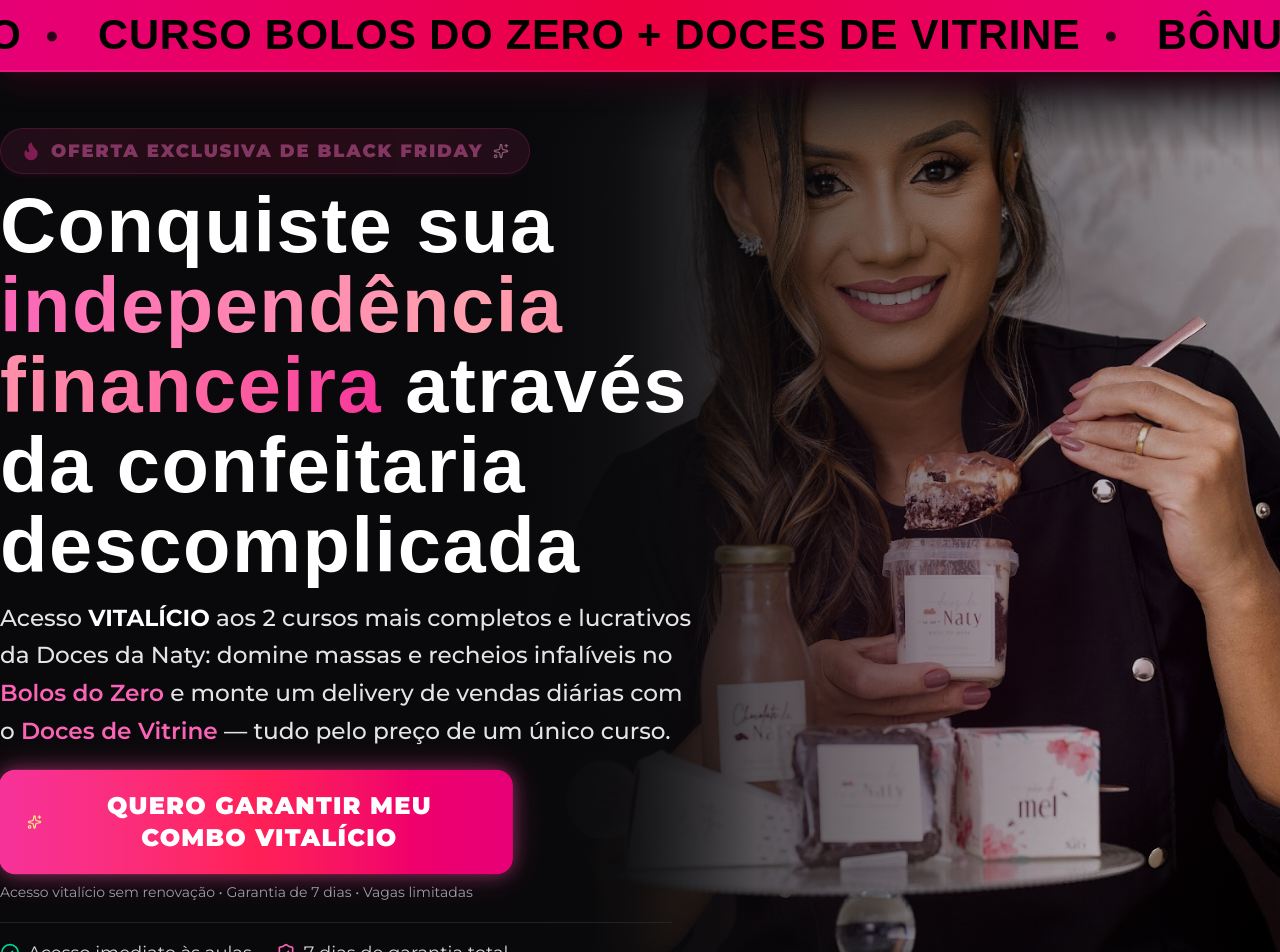
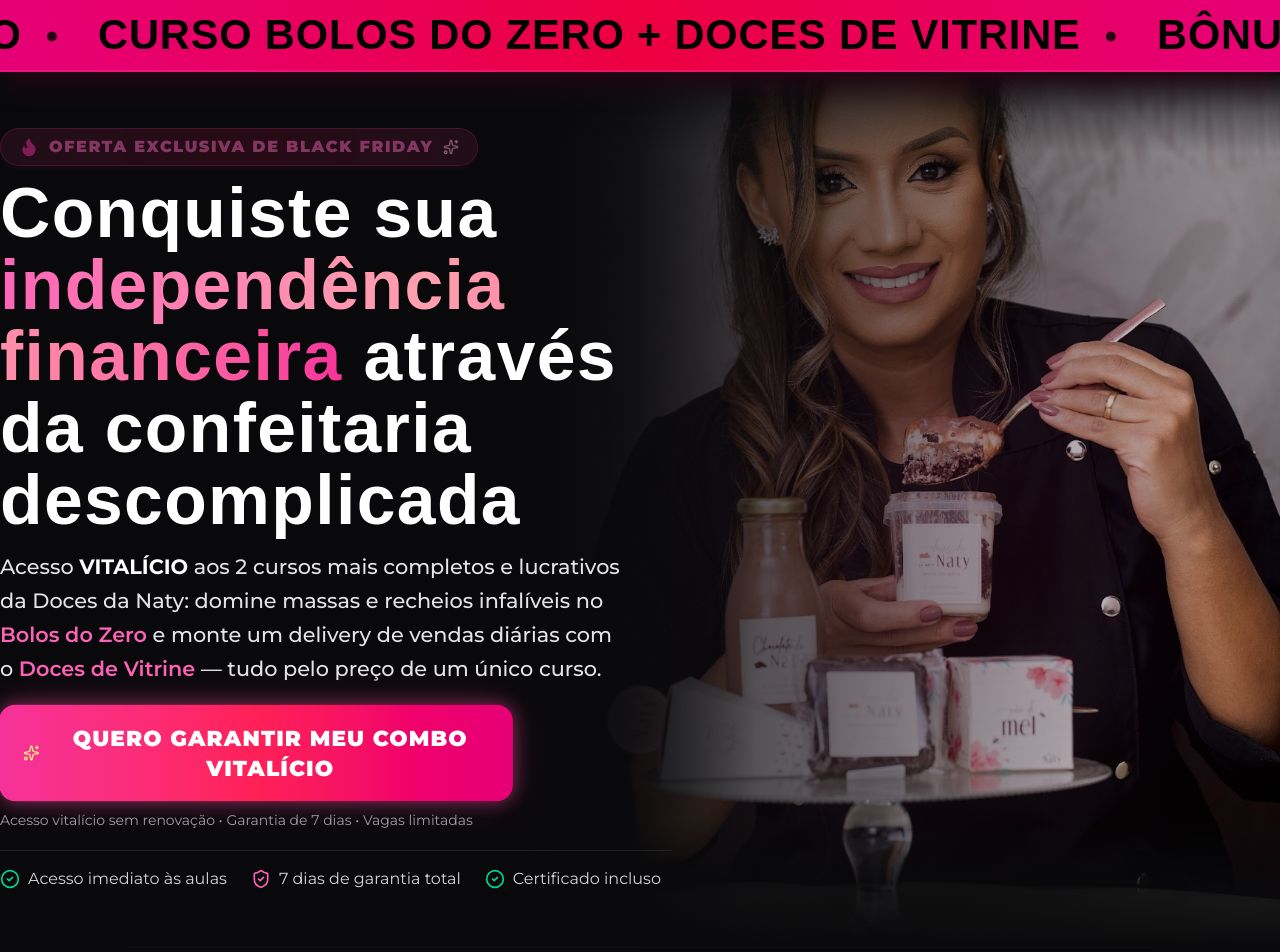
Before and after one commit to felipematos180702/teste-blackfriday-combo-da-naty, a React (Vite) app: page / in a window 1280 px wide. Shown: the top 952 px of the page. Built offline with nearby package versions, Linux system fonts and the light colour scheme; a web font is replaced by a local one.

Commit message:
style(hero): adjust badge layout for desktop responsiveness

```diff
--- a/src/components/HeroSection.tsx
+++ b/src/components/HeroSection.tsx
@@ -64,20 +64,20 @@ export const HeroSection: React.FC<HeroSectionProps> = ({ onOpenCheckout }) => {
         <div className="relative z-10 w-full max-w-7xl mx-auto px-4 sm:px-6 lg:pl-4 xl:pl-6 lg:pr-8 mt-2 sm:mt-4 lg:mt-0 py-4 sm:py-6 md:py-8 lg:py-12 xl:py-14">
           <div className="max-w-2xl lg:max-w-2xl xl:max-w-3xl 2xl:max-w-4xl flex flex-col items-start text-left lg:-translate-x-3 xl:-translate-x-6">
 
-            {/* Badge: OFERTA EXCLUSIVA DE BLACK FRIDAY (Aumentado) */}
-            <div className="inline-flex items-center gap-2.5 px-5 py-2 rounded-full bg-gradient-to-r from-pink-500/20 via-rose-500/25 to-pink-500/20 border border-pink-500/40 text-pink-400 text-sm sm:text-base md:text-lg font-black uppercase tracking-widest shadow-md shadow-pink-500/10 mb-3 animate-pulse">
+            {/* Badge: OFERTA EXCLUSIVA DE BLACK FRIDAY */}
+            <div className="inline-flex items-center gap-2.5 px-5 py-2 lg:px-4.5 lg:py-1.5 rounded-full bg-gradient-to-r from-pink-500/20 via-rose-500/25 to-pink-500/20 border border-pink-500/40 text-pink-400 text-sm sm:text-base md:text-lg lg:text-base font-black uppercase tracking-widest shadow-md shadow-pink-500/10 mb-3 animate-pulse">
               <Flame className="w-5 h-5 text-pink-500 fill-pink-500" />
               <span>OFERTA EXCLUSIVA DE BLACK FRIDAY</span>
               <Sparkles className="w-4 h-4 text-pink-300" />
             </div>
 
-            {/* Headline Lateralizada à Esquerda (Aumentada adicionalmente) */}
-            <h1 className="text-4xl sm:text-5xl md:text-6xl lg:text-[4.2rem] xl:text-[4.85rem] 2xl:text-[5.2rem] font-black text-white tracking-wide leading-[1.03] font-dream-orphans [text-wrap:balance]">
+            {/* Headline Lateralizada à Esquerda (Reduzida 10% no desktop) */}
+            <h1 className="text-4xl sm:text-5xl md:text-6xl lg:text-[3.8rem] xl:text-[4.35rem] 2xl:text-[4.7rem] font-black text-white tracking-wide leading-[1.03] font-dream-orphans [text-wrap:balance]">
               Conquiste sua <span className="bg-gradient-to-r from-pink-400 via-rose-300 to-pink-500 bg-clip-text text-transparent">independência financeira</span> através da confeitaria descomplicada
             </h1>
 
-            {/* Subheadline Detalhada (Aumentada adicionalmente) */}
-            <p className="mt-3.5 text-base sm:text-lg md:text-xl lg:text-[1.4rem] xl:text-[1.45rem] text-zinc-200 font-medium leading-relaxed max-w-2xl xl:max-w-3xl 2xl:max-w-4xl [text-wrap:balance]">
+            {/* Subheadline Detalhada (Reduzida 10% no desktop) */}
+            <p className="mt-3.5 text-base sm:text-lg md:text-xl lg:text-[1.25rem] xl:text-[1.3rem] text-zinc-200 font-medium leading-relaxed max-w-2xl xl:max-w-3xl 2xl:max-w-4xl [text-wrap:balance]">
               Acesso <strong className="text-white font-bold">VITALÍCIO</strong> aos 2 cursos mais completos e lucrativos da Doces da Naty: domine massas e recheios infalíveis no <span className="text-pink-400 font-semibold">Bolos do Zero</span> e monte um delivery de vendas diárias com o <span className="text-pink-400 font-semibold">Doces de Vitrine</span> — tudo pelo preço de um único curso.
             </p>
 
@@ -85,7 +85,7 @@ export const HeroSection: React.FC<HeroSectionProps> = ({ onOpenCheckout }) => {
             <div className="mt-5 flex flex-col items-start w-full max-w-lg">
               <button
                 onClick={onOpenCheckout}
-                className="w-full py-5 px-7 rounded-2xl bg-gradient-to-r from-pink-500 via-rose-500 to-pink-600 hover:from-pink-600 hover:via-rose-600 hover:to-pink-700 text-white font-black text-lg sm:text-xl md:text-2xl uppercase tracking-wider shadow-xl shadow-pink-600/40 animate-pink-pulse hover:shadow-pink-600/70 transition-all duration-300 transform active:scale-95 cursor-pointer flex items-center justify-center gap-3"
+                className="w-full py-5 px-7 lg:py-4.5 lg:px-6 rounded-2xl bg-gradient-to-r from-pink-500 via-rose-500 to-pink-600 hover:from-pink-600 hover:via-rose-600 hover:to-pink-700 text-white font-black text-lg sm:text-xl md:text-2xl lg:text-xl xl:text-[1.35rem] uppercase tracking-wider shadow-xl shadow-pink-600/40 animate-pink-pulse hover:shadow-pink-600/70 transition-all duration-300 transform active:scale-95 cursor-pointer flex items-center justify-center gap-3"
               >
                 <Sparkles className="w-5 h-5 text-amber-200" />
                 <span>QUERO GARANTIR MEU COMBO VITALÍCIO</span>
@@ -97,7 +97,7 @@ export const HeroSection: React.FC<HeroSectionProps> = ({ onOpenCheckout }) => {
             </div>
 
             {/* Micro Trust Badges Alinhados à Esquerda */}
-            <div className="mt-5 pt-4 border-t border-zinc-800/80 w-full max-w-2xl flex flex-wrap items-center justify-start gap-4 sm:gap-6 text-zinc-300 text-base sm:text-lg">
+            <div className="mt-5 pt-4 border-t border-zinc-800/80 w-full max-w-2xl flex flex-wrap items-center justify-start gap-4 sm:gap-6 text-zinc-300 text-base sm:text-lg lg:text-base">
               <div className="flex items-center gap-2">
                 <CheckCircle2 className="w-5 h-5 text-emerald-400 shrink-0" />
                 <span>Acesso imediato às aulas</span>
```
